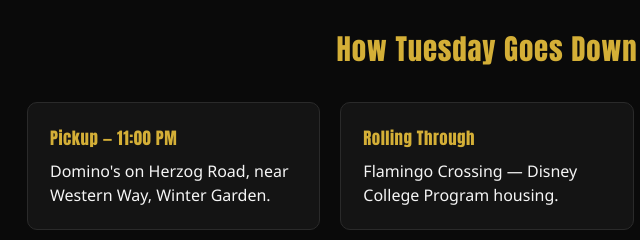
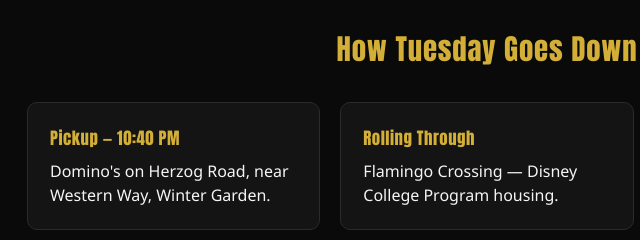
Before and after one commit to Welcome-Transportation/loopline, a plain HTML site: page index.html in a window 1280 px wide. Shown: the part 980-1220 px from the top of the page, 153-793 px from the left. Drawn offline with Linux system fonts and the light colour scheme.

Commit message:
Fix pickup time to 10:40 PM; capture door/seller onsite payment + calendar-of-events scope

```diff
--- a/index.html
+++ b/index.html
@@ -65,7 +65,7 @@
       <h2>How Tuesday Goes Down</h2>
       <div class="details-grid">
         <div class="detail-card">
-          <h3>Pickup — 11:00 PM</h3>
+          <h3>Pickup — 10:40 PM</h3>
           <p>Domino's on Herzog Road, near Western Way, Winter Garden.</p>
         </div>
         <div class="detail-card">
```
Also changed, not shown: README.md.
